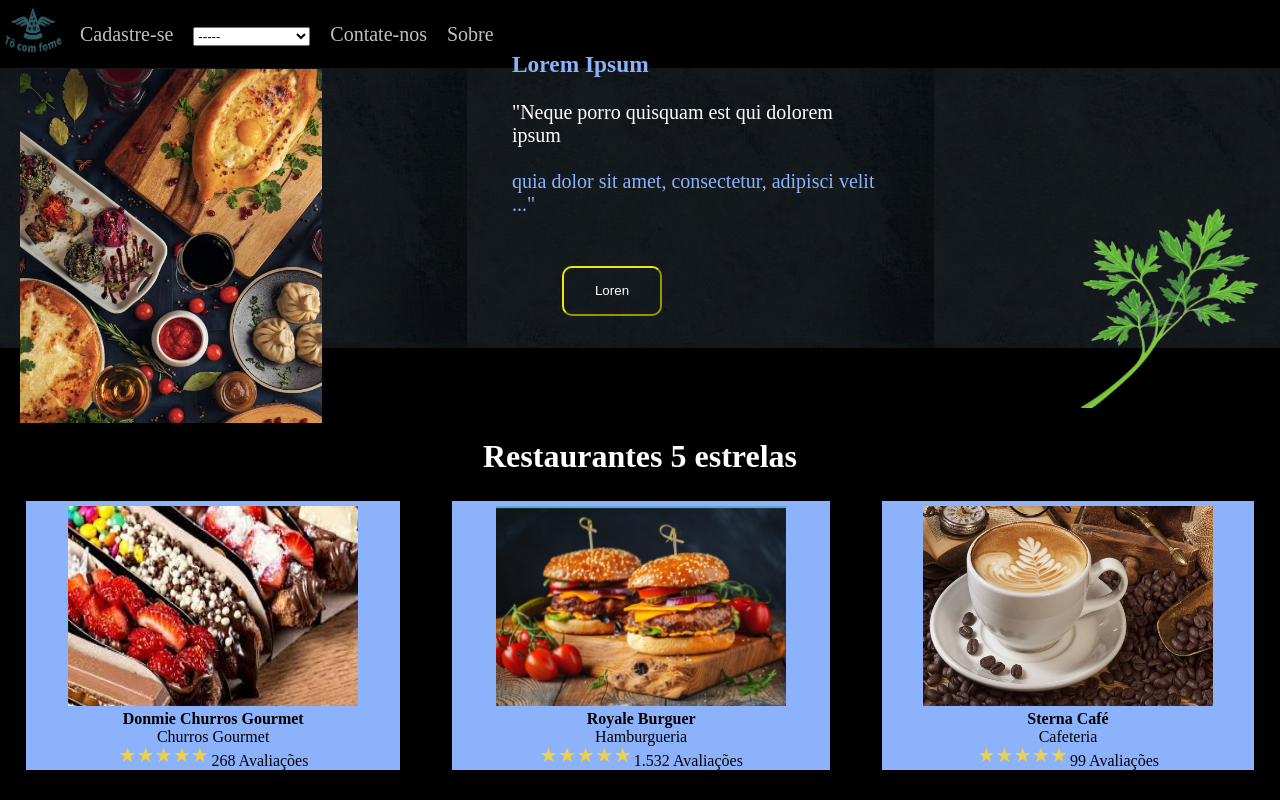
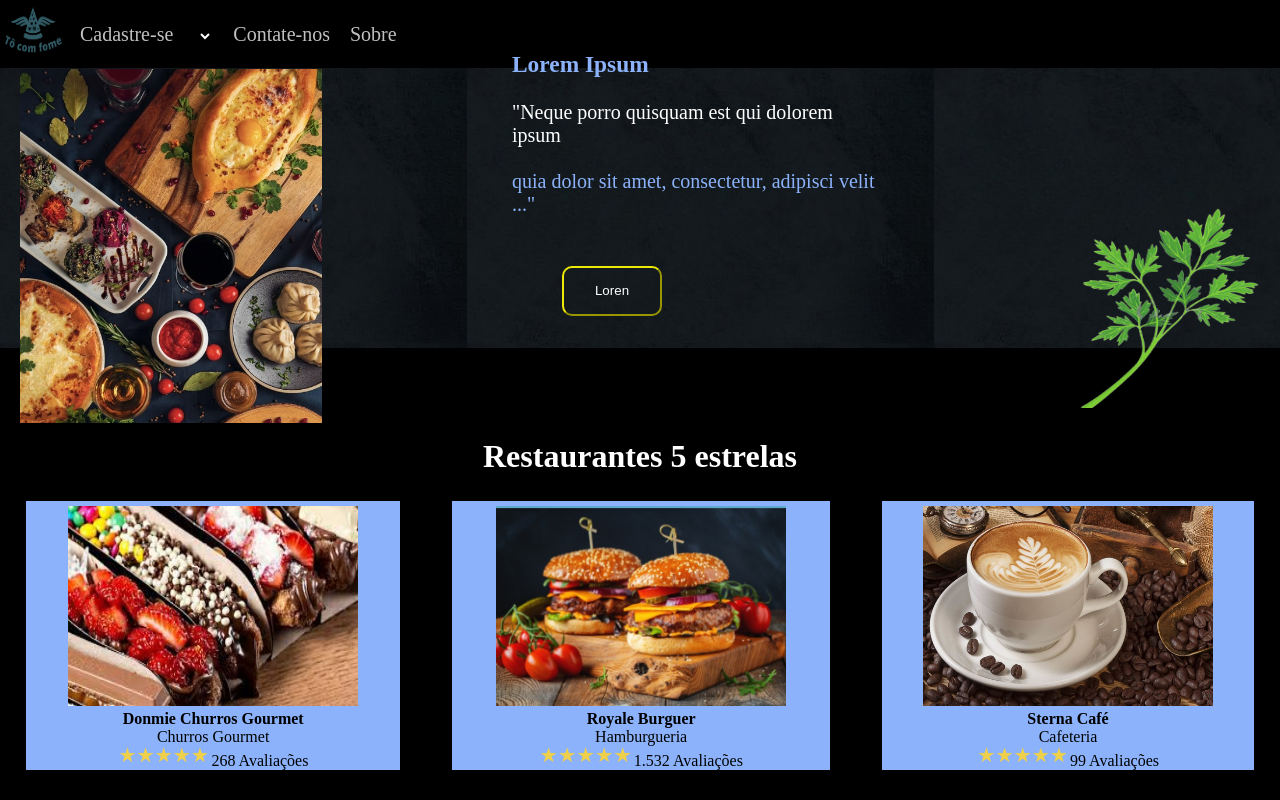
Before and after one commit to Lauracastro27/Projeto-Final_M5, a React (Vite) app in the folder ProjM5/: page / in a window 1280 px wide. Shown: the top 800 px of the page. Built offline with nearby package versions, Linux system fonts and the light colour scheme.

Commit message:
alterando input header

```diff
--- a/ProjM5/src/components/Header/header.jsx
+++ b/ProjM5/src/components/Header/header.jsx
@@ -12,7 +12,7 @@ export default () => {
         <div className={style.menus}>
         <a>Cadastre-se</a>
             <div>
-              <select required value="Cadastre-se" class="inputCadastre-se">
+              <select required value="Cadastre-se" className={style.inputCelect}>
                 <option>-----</option>
                 <option>Pedido</option>
                 <option>Estabelicimento</option>
--- a/ProjM5/src/components/Header/header.module.css
+++ b/ProjM5/src/components/Header/header.module.css
@@ -36,6 +36,9 @@
  width: 4em;
 }
 
-.inputCadastre-se{
-  width: 10px;
+.inputCelect{
+  width: 20px;
+  background-color: black;
+  color: white;
+  border: none;
 }
```
